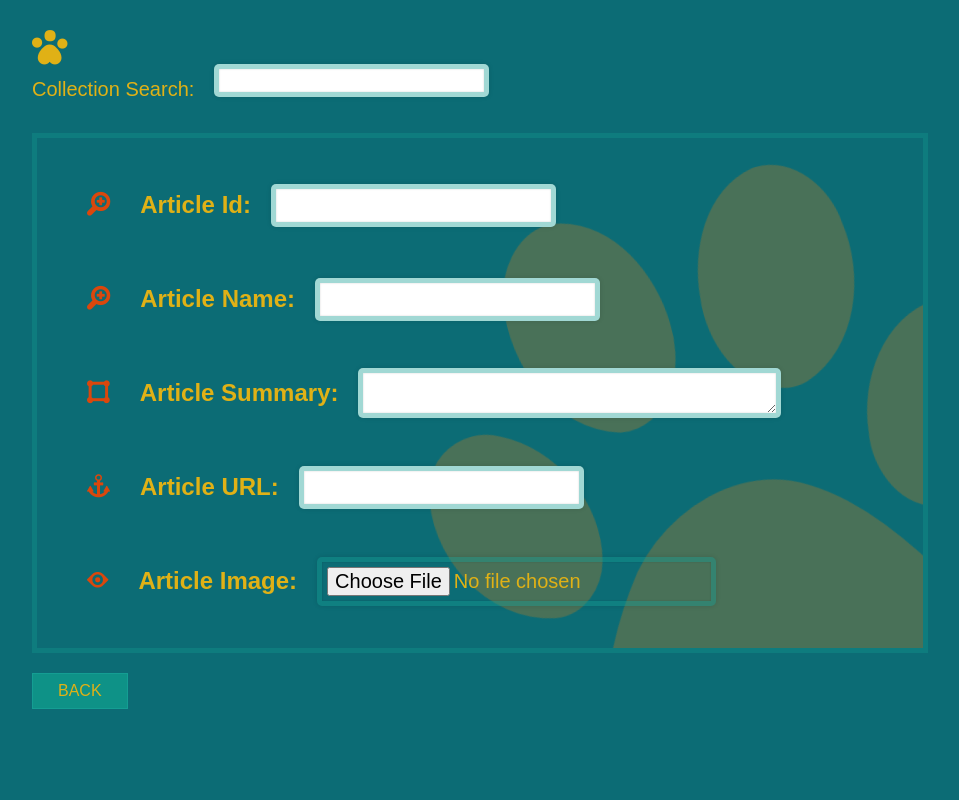
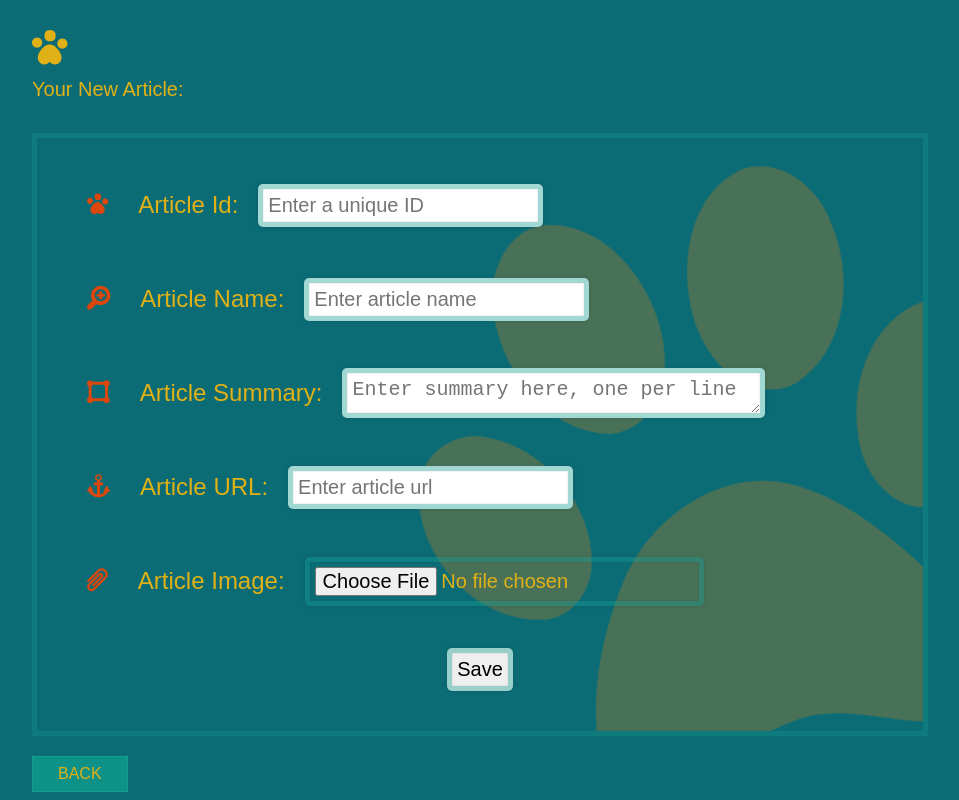
Before and after one commit to nesamouzehkesh/react-clap, a React (Create React App) app: page / in a window 1280 px wide. Both pictures are taken after a click on the element "Add". Shown: the whole page, without its empty margins (160-1119 px from the left). Built offline with nearby package versions, Linux system fonts and the light colour scheme.

Commit message:
bug with AddEditArticle compo

```diff
--- a/src/App.js
+++ b/src/App.js
@@ -54,7 +54,10 @@ class App extends Component {
     }
 
     editHandler = (currentArticle) => {
-
+        this.setState({
+            showAddForm: true,
+            showArticle: false,
+        })
     }
 
     componentDidMount() {
@@ -78,16 +81,23 @@ class App extends Component {
 
                 <div>
                     {this.state.showArticle ?
-                        <CardDetails
-                            currentArticle={this.articleObject()}
+                        this.state.addShowForm ? <AddEditArticle
                             renderMainList={this.renderMainList}
                             showAddForm={this.state.showAddForm}
-                        />
+                            currentArticle={this.articleObject()}
+                        /> :
+                            <CardDetails
+                                currentArticle={this.articleObject()}
+                                renderMainList={this.renderMainList}
+                                showAddForm={this.state.showAddForm}
+                            />
                         :
                         this.state.showAddForm ?
                             <AddEditArticle
                                 renderMainList={this.renderMainList}
-                                showAddForm={this.state.showAddForm} /> :
+                                showAddForm={this.state.showAddForm}
+                                currentArticle={this.articleObject()}
+                            /> :
                             <CardList
                                 data={this.state.data}
                                 term={this.state.term}
--- a/src/components/AddEditArticle/AddEditArticle.js
+++ b/src/components/AddEditArticle/AddEditArticle.js
@@ -2,6 +2,37 @@ import React from 'react';
 import './AddEditArticle.css';
 
 class AddEditArticle extends React.Component {
+    constructor(props) {
+        super(props);
+
+        this.state = {
+            id: '',
+            name: '',
+            summary: '',
+            url: '',
+            image: '',
+            created: false,
+        }
+    }
+
+    componentDidMount() {
+        console.log(this.props.currentArticle);
+        this.setStateFromCurrentArticle(this.props.currentArticle);
+    }
+
+    setStateFromCurrentArticle(currentArticle) {
+        console.log(currentArticle);
+        this.setState({
+            id: !currentArticle ? '' : currentArticle.id,
+            name: !currentArticle ? '' : currentArticle.name,
+            summary: !currentArticle ? '' : currentArticle.summary,
+            url: !currentArticle ? '' : currentArticle.url,
+            image: !currentArticle ? '' : currentArticle.image,
+        });
+        console.log(this.state);
+    }
+
+
     render() {
         const { renderMainList, showAddForm } = this.props;
 
@@ -12,30 +43,59 @@ class AddEditArticle extends React.Component {
                 <div>
                     <div className="details-container">
                         <h2 className="row">
-                            <span className="fi-zoom-in"></span>
-                            <b>Article Id: </b>
-                            <input />
+                            <span className="fi-paw"></span>
+                            <label htmlFor="id">Article Id: </label>
+                            <input
+                                id="id"
+                                placeholder="Enter a unique ID"
+                                type="text"
+                                value={this.state.id}
+                                onChange={this.handleChangeId}
+                            />
                         </h2>
                         <h2 className="row">
                             <span className="fi-zoom-in"></span>
-                            <b>Article Name: </b>
-                            <input />
+                            <label htmlFor="name">Article Name: </label>
+                            <input
+                                id="name"
+                                placeholder="Enter article name"
+                                type="text"
+                                value={this.state.name}
+                                onChange={this.handleChangeName} />
                         </h2>
                         <h2 className="row">
                             <span className="fi-annotate"></span>
-                            <b>Article Summary: </b>
-                            <textarea></textarea>
+                            <label htmlFor="summary">Article Summary: </label>
+                            <textarea
+                                id="summary"
+                                placeholder="Enter summary here, one per line"
+                                type="text"
+                                value={this.state.summary}
+                                onChange={this.handleChangeSummary}></textarea>
                         </h2>
                         <h2 className="row">
                             <span className="fi-anchor"></span>
-                            <b>Article URL: </b>
-                            <input />
+                            <label htmlFor="url">Article URL: </label>
+                            <input
+                                id="url"
+                                placeholder="Enter article url"
+                                type="text"
+                                value={this.state.url}
+                                onChange={this.state.url}
+                            />
                         </h2>
                         <h2 className="row">
-                            <span className="fi-eye"></span>
-                            <b>Article Image: </b>
-                            <input type="file" name="pic" accept="image/*" />
+                            <span className="fi-paperclip"></span>
+                            <label htmlFor="image">Article Image: </label>
+                            <input
+                                id="image"
+                                type="file"
+                                name="pic"
+                                accept="image/*"
+                                value={this.state.image}
+                                onChange={() => { }} />
                         </h2>
+                        <input type="submit" value={showAddForm ? 'Save' : 'Create'} />
                     </div>
                     <a onClick={() => renderMainList()} className="button">Back</a>
                 </div>
--- a/src/components/Header/Header.js
+++ b/src/components/Header/Header.js
@@ -28,9 +28,8 @@ const Header = (
                     :
                     <div className="header-container">
                         <div className="fi-paw">
-                            <p>Collection Search:</p>
+                            <p>Your New Article:</p>
                         </div>
-                        <Search data={data} changeHandler={changeHandler} />
                     </div>
                 :
                 <div className="header-container">
```
